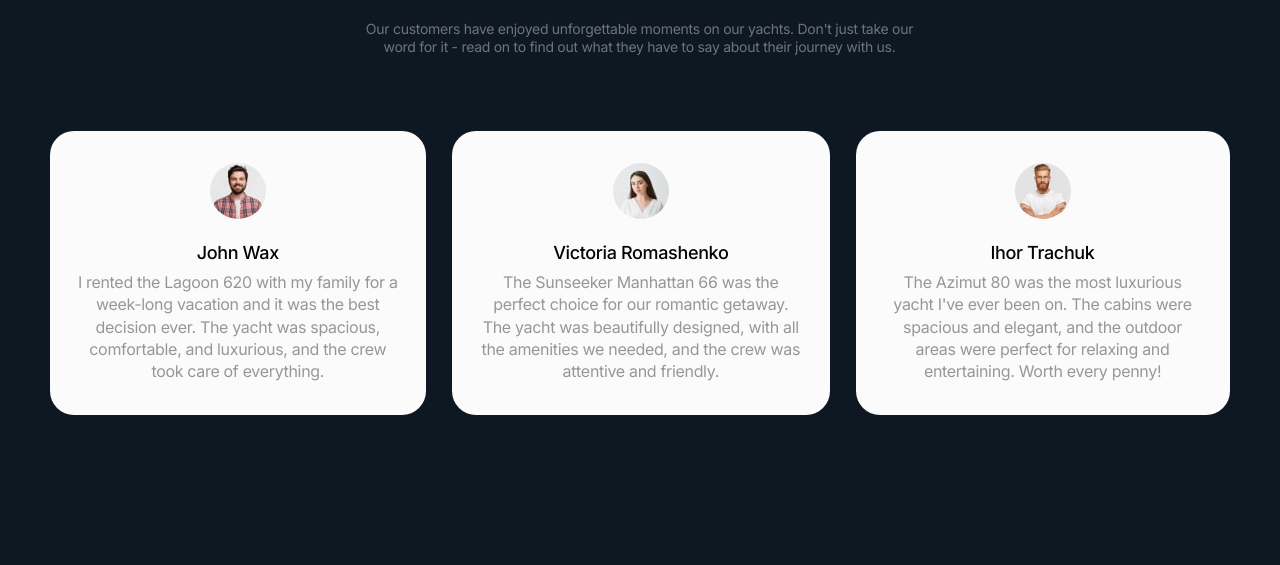
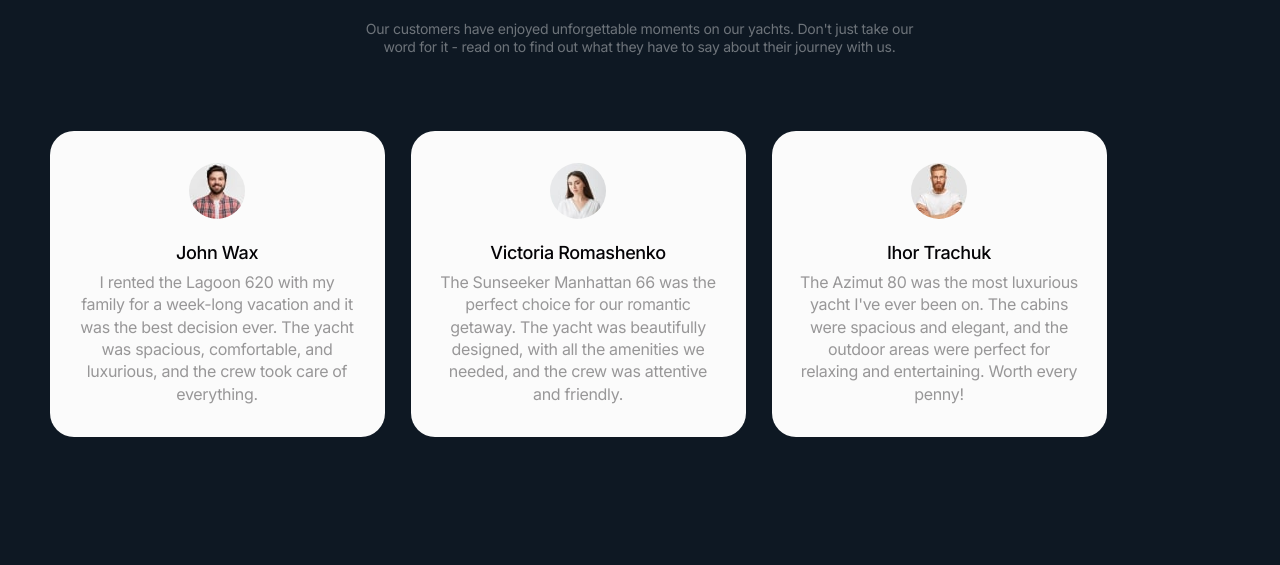
Before and after one commit to GoitStudentsWorks/110_html-css_AnnnaOs, a website built with Vite: page src/index.html in a window 1280 px wide. Shown: the part 4041-4606 px from the top of the page. Built offline with nearby package versions, Linux system fonts and the light colour scheme; files whose address does not match are found by name.

Commit message:
fix adapt

```diff
--- a/src/css/reviews.css
+++ b/src/css/reviews.css
@@ -44,7 +44,8 @@
   border-radius: 24px;
   padding: 32px 16px;
   background-color: #fbfbfb;
-  min-width: 335px;
+  max-width: 335px;
+  min-width: 320px;
 }
 .reviews-image {
   display: block;
```
